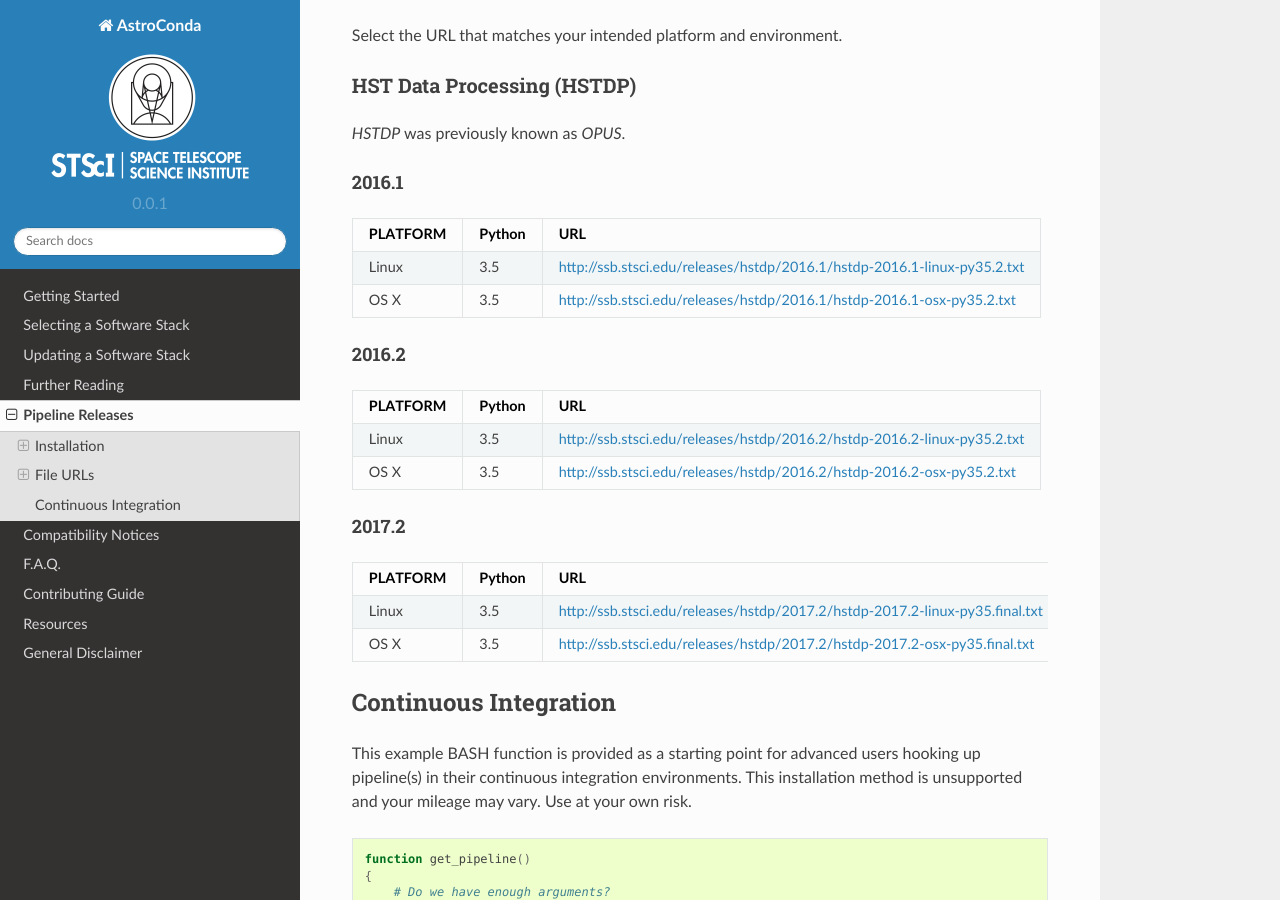
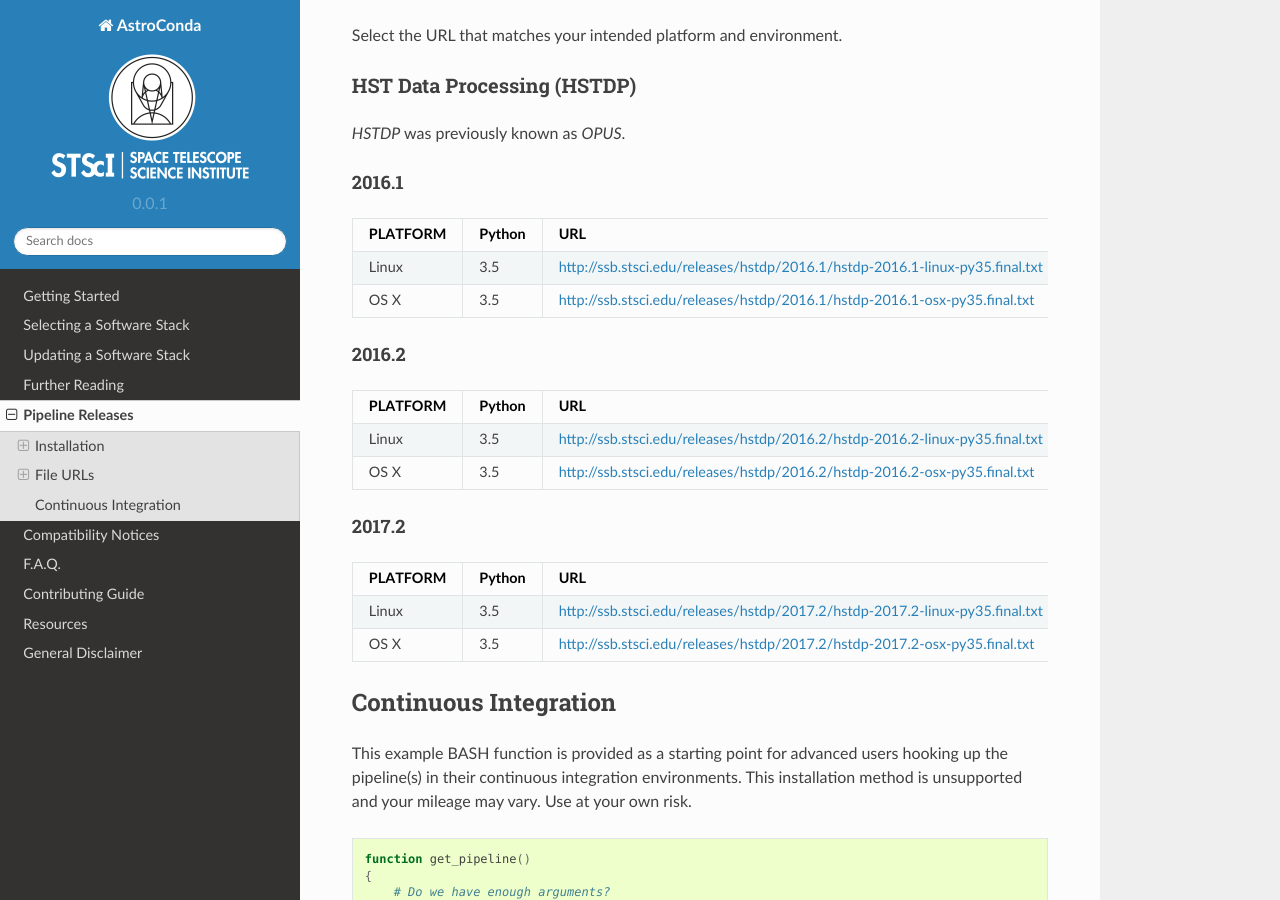
Before and after one commit to jhunkeler/astroconda, a Sphinx documentation site: the page built from source/releases.rst, in a window 1280 px wide and 900 px high, scrolled down 969 px. Built offline with Sphinx 7.4.7 and the Read the Docs theme 2.0.0, drawn with Linux system fonts in a browser that asks for light colours; pages that are not in the unit, such as notebooks, are missing from menus; some of the changed lines change nothing that is shown.

Commit message:
Normalize URLs

```diff
--- a/source/releases.rst
+++ b/source/releases.rst
@@ -54,8 +54,8 @@
 ========  ======  ===
 PLATFORM  Python  URL
 ========  ======  ===
-Linux     3.5     http://ssb.stsci.edu/releases/hstdp/2016.1/hstdp-2016.1-linux-py35.2.txt
-OS X      3.5     http://ssb.stsci.edu/releases/hstdp/2016.1/hstdp-2016.1-osx-py35.2.txt
+Linux     3.5     http://ssb.stsci.edu/releases/hstdp/2016.1/hstdp-2016.1-linux-py35.final.txt
+OS X      3.5     http://ssb.stsci.edu/releases/hstdp/2016.1/hstdp-2016.1-osx-py35.final.txt
 ========  ======  ===
 
 2016.2
@@ -64,8 +64,8 @@
 ========  ======  ===
 PLATFORM  Python  URL
 ========  ======  ===
-Linux     3.5     http://ssb.stsci.edu/releases/hstdp/2016.2/hstdp-2016.2-linux-py35.2.txt
-OS X      3.5     http://ssb.stsci.edu/releases/hstdp/2016.2/hstdp-2016.2-osx-py35.2.txt
+Linux     3.5     http://ssb.stsci.edu/releases/hstdp/2016.2/hstdp-2016.2-linux-py35.final.txt
+OS X      3.5     http://ssb.stsci.edu/releases/hstdp/2016.2/hstdp-2016.2-osx-py35.final.txt
 ========  ======  ===
 
 2017.2
@@ -82,7 +82,7 @@
 Continuous Integration
 ======================
 
-This example BASH function is provided as a starting point for advanced users hooking up pipeline(s) in their continuous integration environments. This installation method is unsupported and your mileage may vary. Use at your own risk.
+This example BASH function is provided as a starting point for advanced users hooking up the pipeline(s) in their continuous integration environments. This installation method is unsupported and your mileage may vary. Use at your own risk.
 
 .. code-block:: sh
 
```
